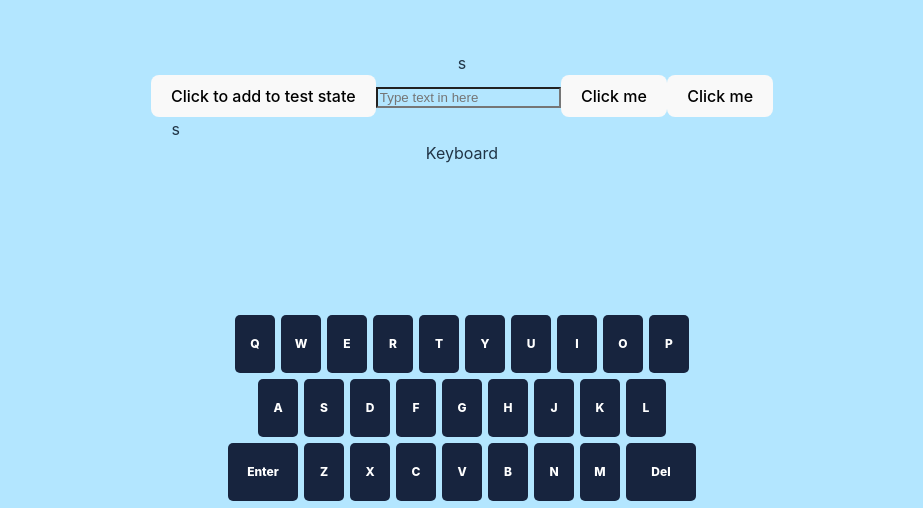
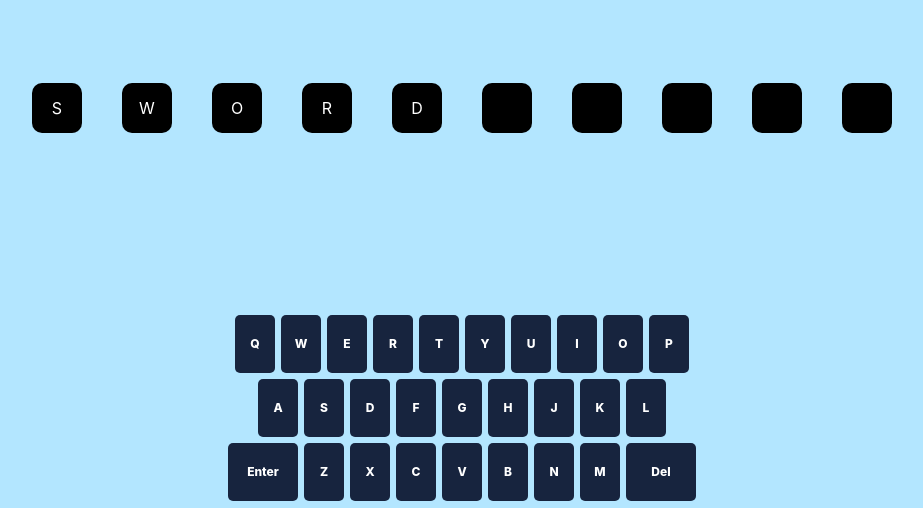
Before and after one commit to lukeNorris1/Terradle, a React (Vite) app: page / in a window 1280 px wide. Shown: the part 292-800 px from the top of the page, without its empty margins (178-1101 px from the left). Built offline with nearby package versions, Linux system fonts and the light colour scheme.

Commit message:
Cleaned up main app and updated css for input cells

```diff
--- a/src/App.tsx
+++ b/src/App.tsx
@@ -10,7 +10,7 @@ import Keyboard from './components/keyboard/Keyboard'
 
 function App() {
   const [storageText, setstorageText] = useState("")
-  const [currentGuess, setCurrentGuess] = useState("s")
+  const [currentGuess, setCurrentGuess] = useState("sword".toUpperCase())
 
 
   function handleInputText(e: any){
@@ -41,11 +41,9 @@ function App() {
 
   return (
     <div className="App">
-      <div>{currentGuess}</div>
-      <button onClick={() => setCurrentGuess(currentGuess + "s")}>Click to add to test state</button>
-      <input value={storageText} onInput={e => handleInputText(e)} placeholder='Type text in here'></input>
+      {/* <input value={storageText} onInput={e => handleInputText(e)} placeholder='Type text in here'></input>
       <button onClick={() => buttonHandler()}> Click me </button>
-      <button onClick={() => loadState()}> Click me </button>
+      <button onClick={() => loadState()}> Click me </button> */}
       <CurrentRow
         currentGuess={currentGuess}
       />
--- a/src/components/grid/CurrentRow.module.css
+++ b/src/components/grid/CurrentRow.module.css
@@ -5,6 +5,19 @@
 }
 
 .cell {
+    display: flex;
+    justify-content: center;
+    align-items: center;
+    border-radius: 10px;
+    height: 50px;
+    width: 50px;
     width: 50px;
     border: none;
+    background-color: black;
+    color: white;
+    margin: 0px 20px;
+    /** Disable highlightable keyboard*/
+    -webkit-user-select: none; /* Safari */
+    -ms-user-select: none; /* IE 10 and IE 11 */
+    user-select: none; /* Standard syntax */
 }
--- a/src/components/grid/CurrentRow.tsx
+++ b/src/components/grid/CurrentRow.tsx
@@ -11,8 +11,6 @@ export default function CurrentRow(props: any) {
     const emptyCells = Array.from(
       Array(MAX_WORD_LENGTH - splitGuess.length)
     )
-    const classes = `flex justify-center mb-1 ${"className"}`
-
 
   return (
     <>
--- a/src/components/keyboard/Keyboard.tsx
+++ b/src/components/keyboard/Keyboard.tsx
@@ -34,8 +34,9 @@ export default function Keyboard(props: Props) {
                 console.log("enter")
             } else if (e.code === 'Backspace') {
                 console.log("delete")
-            } else {
+            } else{
                 console.log(e.key)
+                console.log(`Key included in keys ${e.key}`)
                 addGuess(e.key.toUpperCase())
 
                 // TODO: check this test if the range works with non-english letters
@@ -53,16 +54,14 @@ export default function Keyboard(props: Props) {
 
   return (
     <>
-        <div className={styles.middle}></div>
-        <div>Keyboard</div>
         <div className={styles.keyboard}>
-            {keys.map((row) => {
+            {keys.map((row, index) => {
                 return (
-                    <div className={styles.row}>
+                    <div className={styles.row} key={index}>
                         {
-                            row.map((key) => {
-                                return !(key == "Enter" || key == "Del") ? (<div onClick={() => keyClickHandler(key)} className={styles.key}>{key}</div>)
-                                : <div onClick={() => keyClickHandler(key)} className={styles.bigKey}>{key}</div>
+                            row.map((key, index) => {
+                                return !(key == "Enter" || key == "Del") ? (<div onClick={() => keyClickHandler(key)} className={styles.key} key={index}>{key}</div>)
+                                : <div onClick={() => keyClickHandler(key)} className={styles.bigKey} key={index}>{key}</div>
                             })
                         }
                     </div>
```
